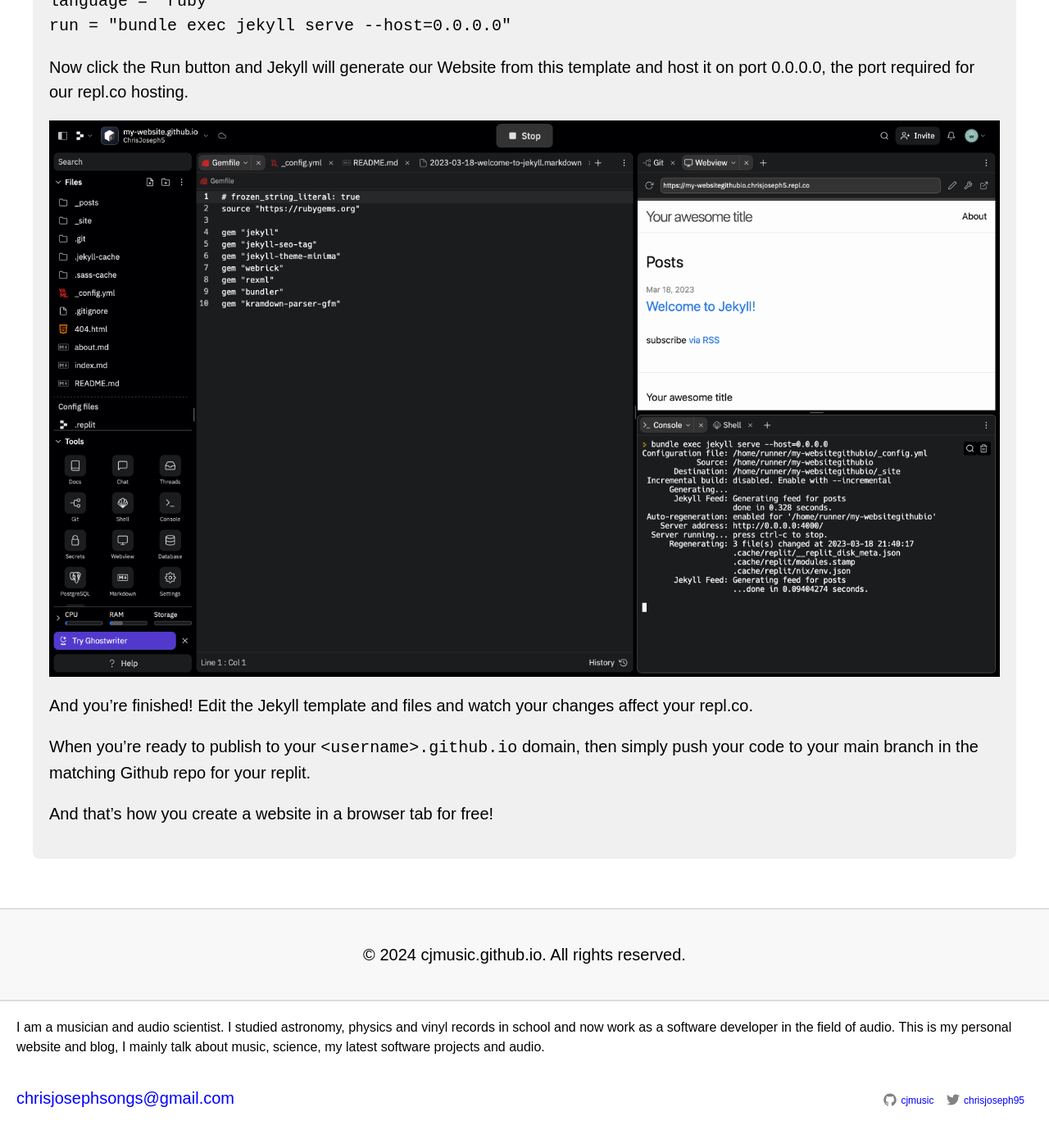
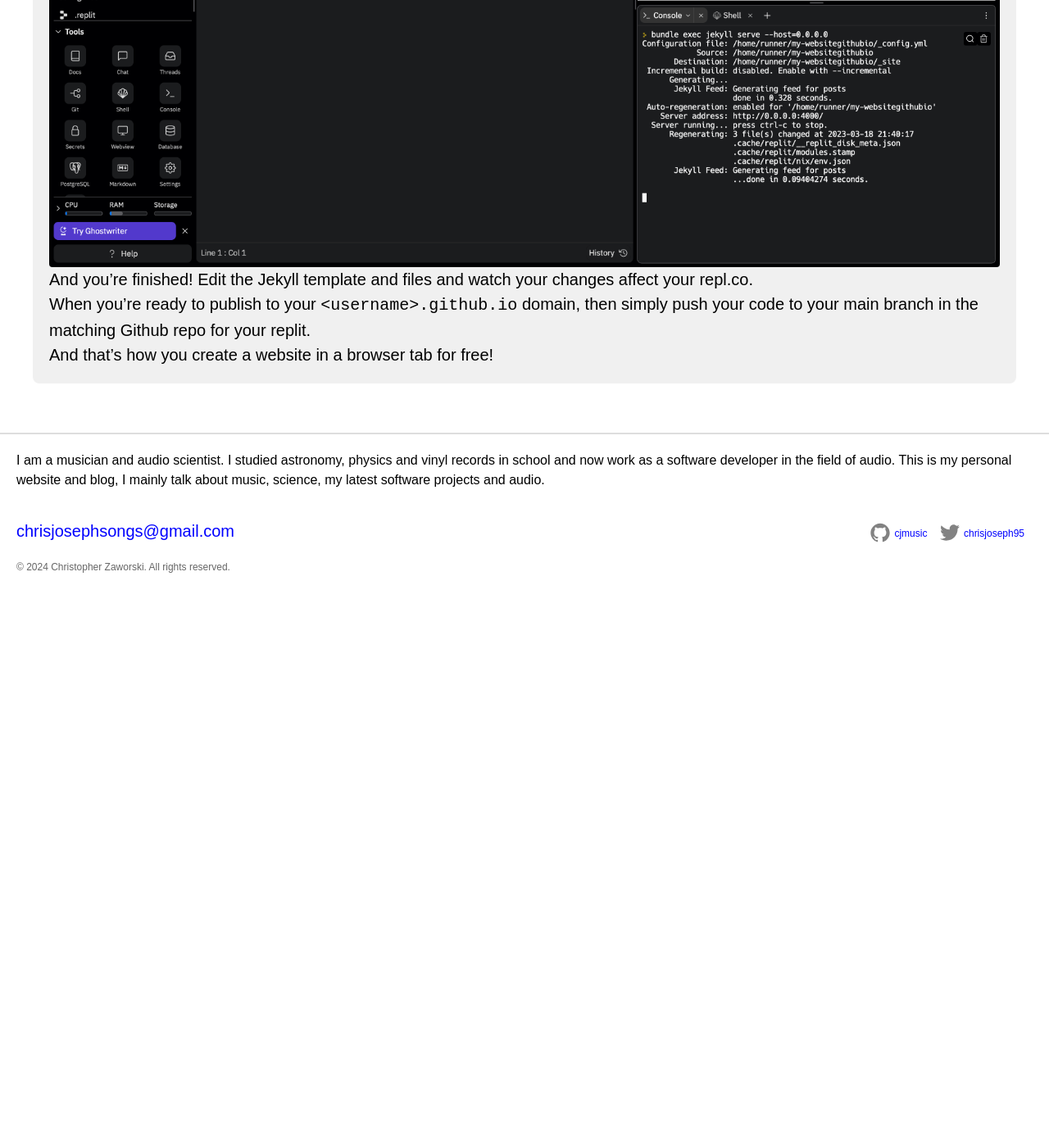
Before and after one commit to CJmusic/cjmusic.github.io, a Jekyll site: the page built from index.html, in a window 1280 px wide and 1400 px high, scrolled down 9440 px. Shown: the top 1390 px of the window at 82% size. Built offline with Jekyll 4.4.1, drawn with Linux system fonts in a browser that asks for light colours; after the commit the page ends 10173 px from its top, so only the background shows below that.

Commit message:
about-pic is broken

```diff
--- a/_includes/footer.html
+++ b/_includes/footer.html
@@ -7,7 +7,7 @@
         <ul class="contact-list">
           <li><a href="mailto:{{ site.email }}">{{ site.email }}</a></li>
         </ul>
-      </div>
+      <p class="copyright-text">© 2024 Christopher Zaworski. All rights reserved.</p>      </div>
 
       <div class="footer-col footer-col-2">
         <ul class="social-media-list">
--- a/about.html
+++ b/about.html
@@ -3,5 +3,4 @@
 title: About
 permalink: /about/
 ---
-
-<p>I am a software engineer and a musician. I love to play guitar and sing.</p>
+<link rel="stylesheet" href="{{ "/css/main.css" | prepend: site.baseurl }}">
--- a/css/main.css
+++ b/css/main.css
@@ -37,6 +37,7 @@
   text-decoration: none;
   font-weight: bold;
 }
+
 .site-footer {
   background-color: #fff; /* Adjust background color */
   padding: 20px;
@@ -58,6 +59,7 @@
 
 .footer-col-wrapper {
   display: flex;
+  flex-wrap: wrap;
   justify-content: space-between; /* Flex layout to balance columns */
   margin-top: 15px; /* Space above the column wrapper */
 }
@@ -81,8 +83,8 @@
 }
 
 .icon {
-  width: 16px; /* Set width for image-based icons */
-  height: 16px; /* Set height for image-based icons */
+  width: 24px; /* Adjust width for image-based icons */
+  height: 24px; /* Adjust height for image-based icons */
   display: inline-block; /* Ensure proper display */
   line-height: 0; /* Remove any added line-height */
   vertical-align: middle; /* Align icons with text */
@@ -97,3 +99,83 @@
   margin-left: 5px; /* Space between icon and username */
   font-size: 12px; /* Adjust font size of the username text */
 }
+
+.about-image {
+  max-width: 100%;     /* Ensures the image does not overflow its container */
+  height: auto;        /* Maintains the aspect ratio */
+  display: block;      /* Ensures the image behaves as a block element */
+  margin: 20px auto;   /* Centers the image with margin */
+  border-radius: 50%;  /* Optional: Give the image a circular appearance */
+  border: 2px solid #ddd; /* Optional: Add a border for styling */
+}
+
+.copyright-text {
+  font-size: 12px; /* Adjust the font size as needed */
+  color: #666; /* Optionally change the color to a lighter shade */
+  margin-top: 10px; /* Adjust margin for spacing */
+}
+
+.post-list {
+  list-style-type: none;
+  padding: 0;
+  margin: 0;
+}
+
+.post-box {
+  background-color: #f0f0f0; /* Light grey background for the box */
+  border-radius: 8px; /* Rounded corners */
+  padding: 20px; /* Space within the box */
+  margin-bottom: 20px; /* Space between boxes */
+  box-shadow: 0 2px 4px rgba(0, 0, 0, 0.1); /* Optional: Add subtle shadow */
+  overflow: hidden; /* Ensure content doesn't overflow the box */
+  transition: transform 0.2s; /* Animation for hover effect */
+}
+
+.post-box:hover {
+  transform: scale(1.02); /* Slightly enlarge box on hover */
+}
+
+.post-meta {
+  font-size: 14px;
+  color: #666; /* Less prominent text color */
+  margin-bottom: 10px; /* Space below post date */
+}
+
+.post-link {
+  color: #000;
+  text-decoration: none;
+  font-size: 1.2em;
+  font-weight: bold;
+}
+
+.post-link:hover {
+  color: #5badf5; /* Change color on hover */
+}
+
+.post-excerpt {
+  margin-top: 10px;
+  color: #333; /* Darker text for better readability */
+}
+
+.post-content {
+  max-width: 100%;
+  display: block; /* Ensures that post-content takes all available space */
+  margin: 0 auto; /* Centers the content within its container */
+}
+
+.post-content img {
+  max-width: 100%; /* Ensures the image fits within its container */
+  height: auto; /* Maintains the original aspect ratio of the image */
+  display: block; /* Ensures the image behaves as a block element */
+  margin: 10px 0; /* Adds vertical space around the image */
+  border-radius: 4px; /* Optional: Add rounded corners to images */
+}
+
+.post-content p {
+  max-width: 100%;
+  margin: 0;
+}
+
+.post-content * {
+  box-sizing: border-box; /* Ensures padding and border are included in the element's total width */
+}
--- a/index.html
+++ b/index.html
@@ -103,9 +103,5 @@
             {% endfor %}
         </ul>
     </main>
-
-    <footer>
-        <p>© 2024 cjmusic.github.io. All rights reserved.</p>
-    </footer>
 </body>
 </html>
```
Also changed, not shown: about.md (+1 -2 lines), posts.html (+1 -6 lines). Lines whose indentation alone changed are shown as unchanged.
